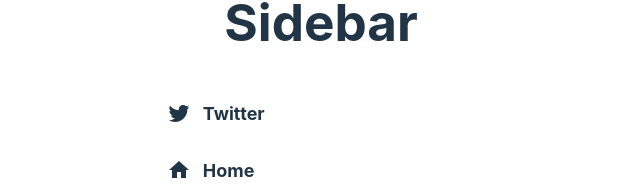
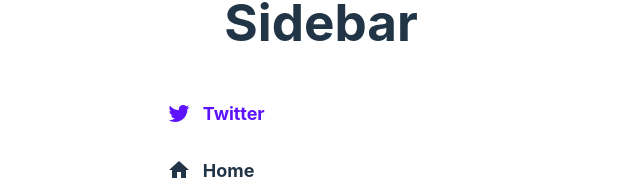
Before and after one commit to manjotsinghgulati/chirp-app, a React (Vite) app: page / in a window 1280 px wide. Shown: the part 167-359 px from the top of the page, without its empty margins (319-959 px from the left). Built offline with nearby package versions, Linux system fonts and the light colour scheme.

Commit message:
Sidebar Hover and Active States

```diff
--- a/src/components/Sidebar/Sidebar.jsx
+++ b/src/components/Sidebar/Sidebar.jsx
@@ -16,7 +16,7 @@ const Sidebar = () => {
     return (
         <div className="sidebar">
         <h1>Sidebar</h1>
-        <SidebarOption text="Twitter" Icon={TwitterIcon}/>
+        <SidebarOption active text="Twitter" Icon={TwitterIcon}/>
         <SidebarOption text="Home" Icon={HomeIcon}/>
         <SidebarOption text="Explore" Icon={ExploreIcon}/>
         <SidebarOption text="Notifications" Icon={NotificationsIcon}/>
--- a/src/components/Sidebar/SidebarOption.css
+++ b/src/components/Sidebar/SidebarOption.css
@@ -10,5 +10,11 @@
 
 .sidebarOption:hover {
     background-color: #090112;
-    color: white;
+    color: rgb(94, 19, 255);
+    border-radius: 30px;
+    transition: color 100ms ease-out;
 }
+
+.sidebarOption--active {
+    color: rgb(94, 19, 255);
+}
--- a/src/components/Sidebar/SidebarOption.jsx
+++ b/src/components/Sidebar/SidebarOption.jsx
@@ -1,9 +1,9 @@
 import React from "react";
 import "./SidebarOption.css";
 
-const SidebarOption = ({ text, Icon }) => {
+const SidebarOption = ({ active, text, Icon }) => {
     return (
-        <div className="sidebarOption">
+        <div className={`sidebarOption ${active && 'sidebarOption--active'}`}>
          <Icon />
          <h2>{text}</h2>
         </div>
```
